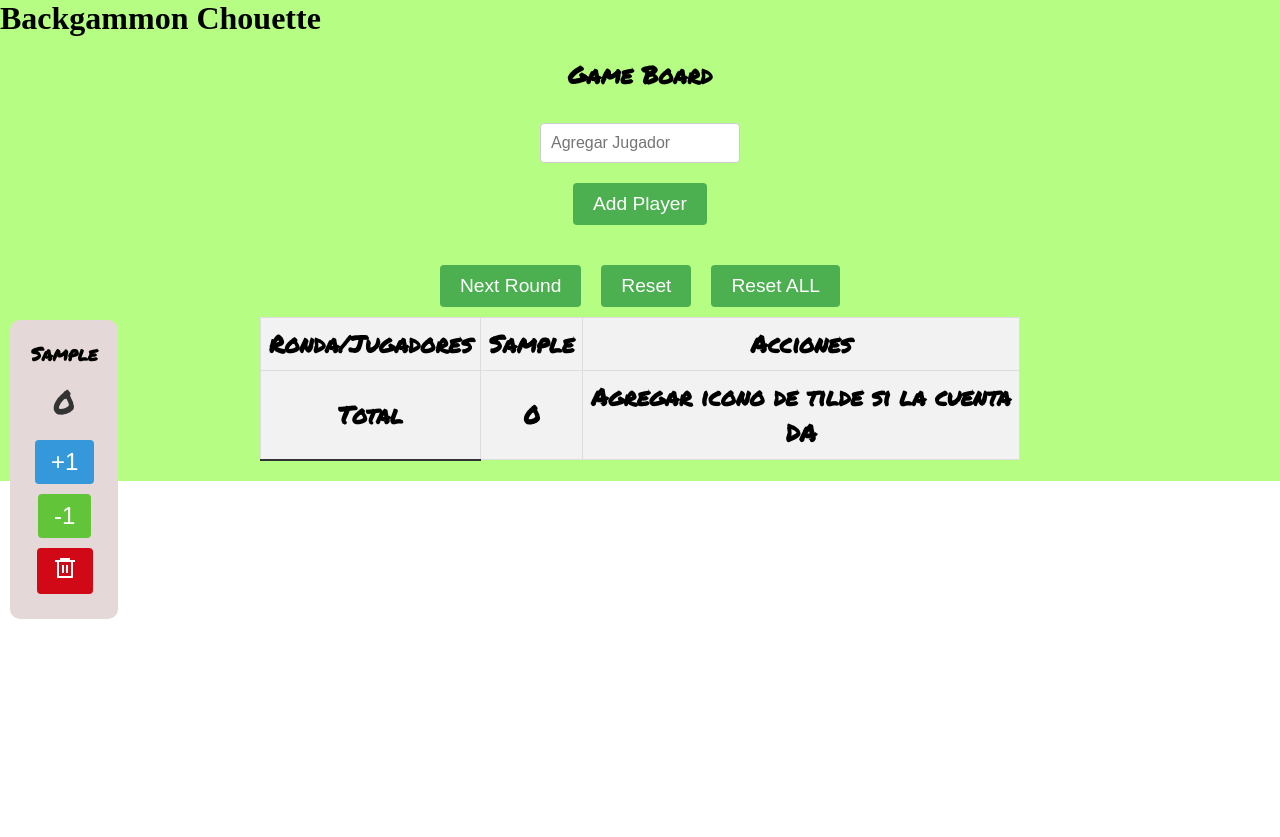
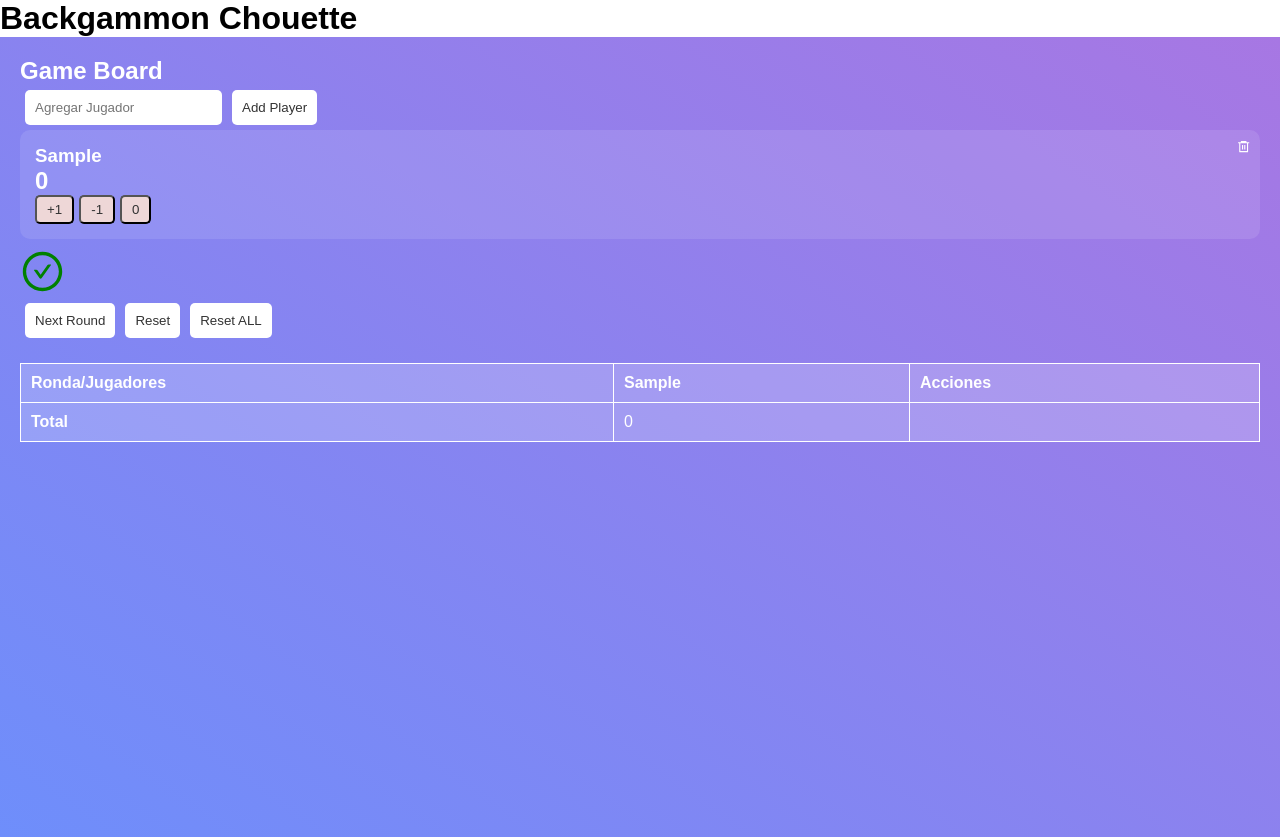
Before and after one commit to JuanPieroni/Backgammon-Chouette, a React (Vite) app: page / in a window 1280 px wide. Both pictures are taken after typing "Sample" into the empty fields and a click on the button "Add Player". Before the commit the page ends 800 px from the top, so only its background shows below. Built offline with nearby package versions, Linux system fonts and the light colour scheme.

Commit message:
error en boton editar pending

```diff
--- a/src/GameBoard.jsx
+++ b/src/GameBoard.jsx
@@ -1,14 +1,23 @@
 import React, { useState, useEffect, useMemo } from "react"
 import { FaEdit } from "react-icons/fa" // Ícono de editar (Font Awesome)
 import { RiDeleteBin6Line } from "react-icons/ri" // Ícono de eliminar (Remix Icon)
+import { AiOutlineCheckCircle, AiOutlineCloseCircle } from "react-icons/ai" // Importa los íconos de la librería
 
-function PlayerScore({ player, score, updateScore, removePlayer }) {
+function PlayerScore({
+    player,
+    score,
+    updateScore,
+    removePlayer,
+    hover,
+    handleMouseEnter,
+    handleMouseLeave,
+}) {
     const handleUpdateScore = (points) => {
         updateScore(player, points)
     }
-
+    const hoverClass = hover ? "hover-effect" : ""
     return (
-        <div className="player-score">
+        <div className="player-score ">
             <h3>{player}</h3>
             <p className="score">{score}</p>
             <button
@@ -23,6 +32,7 @@ function PlayerScore({ player, score, updateScore, removePlayer }) {
             >
                 -1
             </button>
+            <button className="reset-button">0</button>
             <button
                 className="remove-player-button"
                 onClick={() => removePlayer(player)}
@@ -35,22 +45,31 @@ function PlayerScore({ player, score, updateScore, removePlayer }) {
 
 function GameBoard() {
     const [players, setPlayers] = useState([])
+
     const [playerName, setPlayerName] = useState("")
     const [playerScores, setPlayerScores] = useState({})
     const [rounds, setRounds] = useState([])
+
     const [roundCount, setRoundCount] = useState(0)
     const [editIndex, setEditIndex] = useState(null)
     const [deletedRounds, setDeletedRounds] = useState([])
     const [deletedPlayers, setDeletedPlayers] = useState([])
 
+    // Estado para controlar si el cursor está sobre el elemento
+    const [hover, setHover] = useState(false)
+
+    // Funciones para manejar los eventos de entrada y salida del cursor
+    const handleMouseEnter = () => setHover(true)
+    const handleMouseLeave = () => setHover(false)
+    const hoverClass = hover ? "hover-effect" : ""
     const initialPlayerScores = useMemo(() => {
         return players.reduce((scores, player) => {
             scores[player] = 0
             return scores
         }, {})
     }, [players])
+
     const [editScores, setEditScores] = useState(initialPlayerScores)
-
     useEffect(() => {
         setEditScores(initialPlayerScores)
     }, [players, initialPlayerScores])
@@ -127,39 +146,9 @@ function GameBoard() {
     }
 
     const handleNextRound = () => {
-        // Calcula el totalScore sumando los puntajes de todos los jugadores
-        const totalScore = Object.values(editScores).reduce(
-            (total, score) => total + score,
-            0
-        )
-
-        // Encuentra el último jugador
-        const lastPlayer = players[players.length - 1]
-
-        // Si el totalScore no es 0, ajusta el puntaje del último jugador
-        if (totalScore !== 0) {
-            // Ajusta el puntaje del último jugador para que la suma sea cero
-            const adjustedScores = {
-                ...editScores,
-                [lastPlayer]: editScores[lastPlayer] - totalScore,
-            }
-
-            // Establece los puntajes ajustados
-            setEditScores(adjustedScores)
-
-            // Muestra un mensaje indicando el ajuste
-            alert(
-                `El puntaje del último jugador "${lastPlayer}" ha sido ajustado en ${-totalScore} para que la suma sea cero.`
-            )
-
-            // Procede con la siguiente ronda usando los puntajes ajustados
-            const updatedRounds = [...rounds, adjustedScores]
-            setRounds(updatedRounds)
-        } else {
-            // Si el totalScore es 0, procede con la siguiente ronda
-            const updatedRounds = [...rounds, { ...editScores }]
-            setRounds(updatedRounds)
-        }
+        // Agrega la ronda actual a la lista de rondas
+        const updatedRounds = [...rounds, { ...editScores }]
+        setRounds(updatedRounds)
 
         // Reinicia los puntajes para la próxima ronda
         setPlayerScores(initialPlayerScores)
@@ -230,23 +219,34 @@ function GameBoard() {
     }
     // ... (resto del código)
 
-    const handleDeleteRound = (index) => {
-        const deletedRound = { index, round: rounds[index] }
+    const handleDeleteRound = (indexToDelete) => {
+        // Ten en cuenta que estamos trabajando con las rondas invertidas
+        const trueIndex = rounds.length - 1 - indexToDelete
+
+        // Captura la ronda que se va a eliminar
+        const roundToDelete = rounds[trueIndex]
+
+        // Actualiza el estado para eliminar la ronda
         setRounds((prevRounds) => {
             const updatedRounds = [...prevRounds]
-            updatedRounds.splice(index, 1)
+            updatedRounds.splice(trueIndex, 1) // Elimina la ronda en el índice correcto
             return updatedRounds
         })
+
+        // Agrega la ronda eliminada y su índice a la lista de rondas eliminadas
         setDeletedRounds((prevDeletedRounds) => [
-            deletedRound,
+            { round: roundToDelete, index: trueIndex }, // Guarda la ronda y su índice
             ...prevDeletedRounds,
         ])
+
+        // Resetea el índice de edición
         setEditIndex(null)
     }
 
     const handleEditRound = (index) => {
         setEditIndex(index)
         setEditScores(rounds[index])
+        setRoundCount(roundCount + 1)
     }
 
     const handleSaveRound = () => {
@@ -281,17 +281,40 @@ function GameBoard() {
 
     const handleRedo = () => {
         if (deletedRounds.length > 0) {
-            const { index, round } = deletedRounds[0]
+            // Toma la última ronda eliminada y el resto de las rondas eliminadas
+            const [lastDeletedRound, ...remainingDeletedRounds] = deletedRounds
+
+            // Verifica que lastDeletedRound tenga una propiedad 'index'
+            if (typeof lastDeletedRound.index !== "number") {
+                console.error(
+                    "La ronda eliminada no tiene una propiedad index válida",
+                    lastDeletedRound
+                )
+                return // Salir de la función si no hay un índice válido
+            }
+
             setRounds((prevRounds) => {
                 const updatedRounds = [...prevRounds]
-                updatedRounds.splice(index, 0, round)
+                // Inserta la ronda eliminada en la posición correcta usando el índice
+                updatedRounds.splice(
+                    lastDeletedRound.index,
+                    0,
+                    lastDeletedRound.round
+                )
                 return updatedRounds
             })
-            setDeletedRounds(deletedRounds.slice(1))
+
+            // Actualiza el estado de las rondas eliminadas
+            setDeletedRounds(remainingDeletedRounds)
         }
     }
-
     const reversedRounds = [...rounds].reverse()
+    const calculateTotalScore = () => {
+        return Object.values(playerScores).reduce(
+            (total, score) => total + score,
+            0
+        )
+    }
 
     return (
         <>
@@ -309,7 +332,7 @@ function GameBoard() {
                         Add Player
                     </button>
                 </div>
-                <div className="player-scores">
+                <div>
                     {players.map((player) => (
                         <PlayerScore
                             key={player}
@@ -317,8 +340,26 @@ function GameBoard() {
                             score={playerScores[player]}
                             updateScore={updateScore}
                             removePlayer={removePlayer}
+                            hover={hover}
+                            handleMouseEnter={handleMouseEnter}
+                            handleMouseLeave={handleMouseLeave}
                         />
                     ))}
+                </div>
+                <div className="score-check">
+                    {calculateTotalScore() === 0 ? (
+                        <AiOutlineCheckCircle
+                            color="green"
+                            size={45}
+                            title="La suma es cero"
+                        />
+                    ) : (
+                        <AiOutlineCloseCircle
+                            color="red"
+                            size={45}
+                            title="La suma no es cero"
+                        />
+                    )}
                 </div>
                 <button className="button" onClick={handleNextRound}>
                     Next Round
@@ -340,8 +381,8 @@ function GameBoard() {
 
                 <table className="table-container">
                     <thead>
-                        <tr className="total-row">
-                            <th>Ronda/Jugadores</th>
+                        <tr className="total-row ">
+                            <th >Ronda/Jugadores</th>
                             {players.map((player) => (
                                 <th key={player}>{player}</th>
                             ))}
@@ -354,12 +395,12 @@ function GameBoard() {
                             {players.map((player) => (
                                 <td key={player}>{totalRow[player] || 0}</td>
                             ))}
-                            <td>Agregar icono de tilde si la cuenta DA</td>
+                            <td></td>
                         </tr>
                         {reversedRounds.map((round, index) => (
                             <tr key={index}>
-                                <td>{reversedRounds.length - index}</td>{" "}
-                                {/* Ajusta el número de la ronda */}
+                                <td>{reversedRounds.length - index}</td>
+
                                 {players.map((player) => (
                                     <td key={player}>{round[player] || 0}</td>
                                 ))}
--- a/src/PlayerScore.jsx
+++ b/src/PlayerScore.jsx
@@ -22,6 +22,7 @@ function PlayerScore({ player, score, updateScore }) {
             >
                 -1
             </button>
+
             <button
                 className="remove-player-button"
                 onClick={() => removePlayer(player)}
--- a/src/index.css
+++ b/src/index.css
@@ -1,260 +1,159 @@
+ /* General styles for mobile-first design */
 * {
     margin: 0;
     padding: 0;
     box-sizing: border-box;
 }
 
-
-/* Estilos para los botones */
-.button {
-  background-color: #4caf50;
-  border: none;
-  color: white;
-  padding: 10px 20px;
-  text-align: center;
-  text-decoration: none;
-  display: inline-block;
-  font-size: 16px;
-  font-size: 1.2em; /* Tamaño de fuente grande y claro */
-  margin: 10px; /* Espaciado entre elementos */
-  cursor: pointer;
-  border-radius: 4px;
+body {
+    margin: 0;
+    font-family: 'Arial', sans-serif;
   }
 
-/* Estilos para la línea "TOTAL" */
-.total-row {
-  background-color: #f2f2f2;
-  font-size: 1.5em; /* Tamaño de fuente grande para la fila de totales */
-  font-weight: bold; /* Negrita para destacar los totales */
-}
-/* Estilos para los botones de sumar y restar */
-.increment-button,
-.decrement-button  {
-  background-color: #3498db;
-  border: none;
-  color: white;
-  padding: 8px 16px;
-  text-align: center;
-  text-decoration: none;
-  display: inline-block;
-  font-size: 1.5em; /* Tamaño de fuente grande para los botones */
-  margin: 5px; /* Espaciado entre botones */
-  margin-right: 4px;
-  cursor: pointer;
-  border-radius: 4px;
-}
-.remove-player-button {
-  background-color: #d10816;
-  border: none;
-  color: white;
-  padding: 8px 16px;
-  text-align: center;
-  text-decoration: none;
-  display: inline-block;
-  font-size: 1.5em; /* Tamaño de fuente grande para los botones */
-  margin: 5px; /* Espaciado entre botones */
-  margin-right: 4px;
-  cursor: pointer;
-  border-radius: 4px;
-}
-.decrement-button {
-  background-color: #62c438;
+  /* Styling for the game board */
+  .game-board {
+    padding: 20px;
+    background: linear-gradient(35deg, #6e8efb, #a777e3);
+    color: #fff;
+    min-height: 100vh;
   }
 
-/* Estilos para las líneas separadoras */
-table {
-  border-collapse: collapse;
-  width: 100%;
+  /* Input and button styles */
+  .input-button input,
+  .button {
+    padding: 10px;
+    margin: 5px;
+    border: none;
+    border-radius: 5px;
   }
 
-td,
-th {
-  border: 1px solid #dddddd;
-  text-align: center;
-  padding: 8px;
+  .input-button input {
+    flex-grow: 1;
   }
 
-/* Estilos para los botones de acción */
-.action-button {
-  background-color: #3498db;
-  border: none;
-  color: white;
-  padding: 8px 16px;
-  text-align: center;
-  text-decoration: none;
-  display: inline-block;
-  font-size: 14px;
-  margin: 0 5px;
+  .button {
+    background-color: #fff;
+    color: #333;
     cursor: pointer;
-  border-radius: 4px;
-
+    transition: background-color 0.3s ease;
   }
 
-.action-button.delete {
-  background-color: #e74c3c;
+  .button:hover {
+    background-color: #f7f7f7;
   }
 
-/* Estilos para centrar y distribuir los elementos en la tabla */
-td:last-child {
-  text-align: center;
+  /* Player score card styles */
+  .player-score {
+    background: rgba(255, 255, 255, 0.1);
+    border-radius: 10px;
+    padding: 15px;
+    margin-bottom: 10px;
+    position: relative;
   }
 
-td:last-child .action-button {
-  text-align: center;
-  margin-right: 4px;
+  .player-score h3 {
+    margin: 0;
   }
 
- /* Estilos para los jugadores */
-.player-scores {
-
- position: absolute;
- display: grid;
- grid-template-columns: auto auto;
- gap: 10px;
-
-  left: 10px; /* Ajusta según sea necesario para acercarlo al borde izquierdo */
-  top: 20rem; /* Ajusta según sea necesario para la posición vertical */
-
-
+  .score {
+    font-size: 1.5em;
+    font-weight: bold;
   }
 
-/* Estilos para cada jugador */
-.player {
-  display: flex;
-  flex-direction: column;
-  align-items: center;
-  text-align: center;
+  /* Increment and decrement button styles */
+  .increment-button,
+  .decrement-button,
+  .reset-button {
+    background: #eed7d7;
+    color: #333;
+    padding: 5px 10px;
+    border-radius: 5px;
+    margin-right: 5px;
+    cursor: pointer;
+    transition: transform 0.2s ease;
   }
 
-/* Estilos para el nombre del jugador */
-.player-name {
-  margin-bottom: 5px;
-  text-align: center;
+  .increment-button:active,
+  .decrement-button:active,
+  .reset-button:active {
+    transform: scale(0.9);
   }
 
-/* Estilos para el puntaje */
-.score {
-  font-size: 2em; /* Tamaño de fuente grande para el puntaje */
-  color: #333; /* Color oscuro para mejor legibilidad */
-  margin: 10px 0; /* Espaciado vertical */
+  /* Remove player button styles */
+  .remove-player-button {
+    position: absolute;
+    top: 10px;
+    right: 10px;
+    background: none;
+    border: none;
+    color: #fff;
+    cursor: pointer;
   }
 
-/* Estilos para la columna "Total" */
-.total-column {
-  width: 100px; /* Ajusta el ancho según sea necesario */
-  border-bottom: 2px solid #333;
+  /* Table styles */
+  .table-container {
+    width: 100%;
+    margin-top: 20px;
+    border-collapse: collapse;
   }
 
-.total-row td {
-  background-color: #f2f2f2; /* Color de fondo diferente para resaltar la fila */
-  font-weight: bold; /* Hace que el texto sea más destacado */
-}
-/* Estilos para la celda de acciones */
-.action-buttons {
-  display: flex;
-  flex-direction: row;
-  align-items: center;
-  gap: 5px; /* Espacio entre botones */
+  .table-container th,
+  .table-container td {
+    text-align: left;
+    padding: 10px;
+    border: 1px solid #fff;
   }
 
-.input-player-name {
-
-  padding: 10px;
-  margin: 10px 0;
-  border: 1px solid #ccc;
-  border-radius: 4px;
-  font-size: 16px;
-  width: 200px;
+  .total-row {
+    background: rgba(255, 255, 255, 0.2);
   }
 
+  .total-column {
+    font-weight: bold;
+  }
+
+  /* Action button styles */
+  .action-buttons button {
+    margin-right: 5px;
+    background: none;
+    border: none;
+    color: #fff;
+    cursor: pointer;
+    transition: color 0.3s ease;
+  }
+
+  .action-buttons button:hover {
+    color: #f7f7f7;
+  }
+
+  /* Responsive design for smaller devices */
+  @media (max-width: 768px) {
     .game-board {
+      padding: 10px;
+    }
 
-  font-family: 'Permanent Marker', cursive; /* Fuente de estilo marcador */
-  text-align: center;
-  margin: 0 auto; /* Centrar el tablero con márgenes automáticos */
-  max-width: 800px; /* Ancho máximo para el tablero */
+    .player-score {
       padding: 20px;
     }
 
-.player-score {
-  display: flex;
-  flex-direction: column;
-  align-items: center;
-  background-color: rgb(229, 216, 216); /* Fondo claro para cada jugador */
-  border-radius: 10px; /* Bordes redondeados */
-  padding: 20px;
-  margin-bottom: 20px; /* Espaciado entre jugadores */
-
-}
-.player-score:hover {
-  transform: scale(1.02); /* Efecto de escala al pasar el mouse */
-  box-shadow: 0 4px 10px rgba(0, 0, 0, 0.3); /* Sombra más pronunciada al pasar el mouse */
-}
-.action-buttons {
-  display: flex;
-  justify-content: center; /* Centrar botones de acción */
-}
-
-.action-button.delete-button {
-  background-color: #e74c3c;
-}
-
-.input-button {
-  display: flex;
-  flex-direction: column;
-  align-items: center;
-  margin: 20px 20px;
-}
-
-.App {
-  background-color: rgb(182, 253, 132);
-  display: grid;
-
-}
-
-/* Mobile styles */
-@media (max-width: 600px) {
-  .player-score {
-      flex-direction: row;
-      justify-content: space-between;
-      width: 100%;
-  }
-
-  .score {
-      margin: 0 10px;
-  }
-
-  .increment-button,
-  .decrement-button,
-  .remove-player-button {
-      flex-grow: 1;
-      margin: 5px 2px;
-  }
-
-  .input-button,
-  .button,
-  .reincorporate-player-button,
-  .action-button {
-      width: 100%;
-      margin-top: 10px;
-  }
-
     .table-container {
+      display: block;
       overflow-x: auto;
-  }
-
-  .action-buttons {
-      display: flex;
-      justify-content: center;
+      white-space: nowrap;
     }
   }
 
-/* Tablet styles */
-@media (min-width: 601px) and (max-width: 1024px) {
-  /* Adjust styles for tablet screens if necessary */
+  .hoverable-element {
+    padding: 20px;
+    border: 1px solid #ccc;
+    transition: background-color 0.3s ease;
   }
 
-/* Desktop styles */
-@media (min-width: 1025px) {
-  /* Adjust styles for desktop screens if necessary */
+  .hoverable-element.hover-effect {
+    background-color: #e0e0e0; /* Cambia el color de fondo al pasar el cursor */
   }
+
+ .text-center {
+  text-align: center;
+  vertical-align: middle;
+ }
```
Lines whose indentation alone changed are shown as unchanged.
